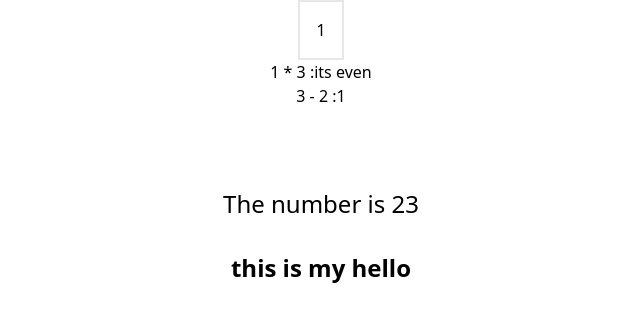
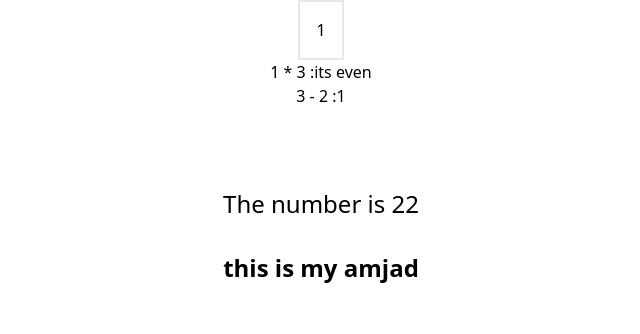
Before and after one commit to Amjad-722/Svelt-5-Curd-Operationes, a SvelteKit app: page / in a window 1280 px wide. Shown: the top 334 px of the page, without its empty margins (319-959 px from the left). Built offline with nearby package versions, Linux system fonts and the light colour scheme.

Commit message:
created counter

```diff
--- a/src/Component/Counter/counter.svelte
+++ b/src/Component/Counter/counter.svelte
@@ -5,7 +5,7 @@
     let minus =$derived (double - 2);
 
 //props
-    let {number,name} = $props ()
+    let {name,number} = $props ();
 
 
 
--- a/src/routes/+page.svelte
+++ b/src/routes/+page.svelte
@@ -55,10 +55,21 @@
 	function reset_inputs(person) {
 		first = person ? person.first : '';
 		last = person ? person.last : '';
+
+
 	}
+	let  Detail = {
+
+		name:"amjad",
+		number:22
+
+
+
+	};
+
 </script>
 
-<div><Counter name="hello" number={23}/></div>
+<div><Counter {...Detail}/></div>
 
 <div class="h-screen  flex flex-col justify-center items-center gap-4">
     <label><input bind:value={first} placeholder="first" class="border-2 border-gray-900 rounded-lg py-2 px-2" /></label>
```
